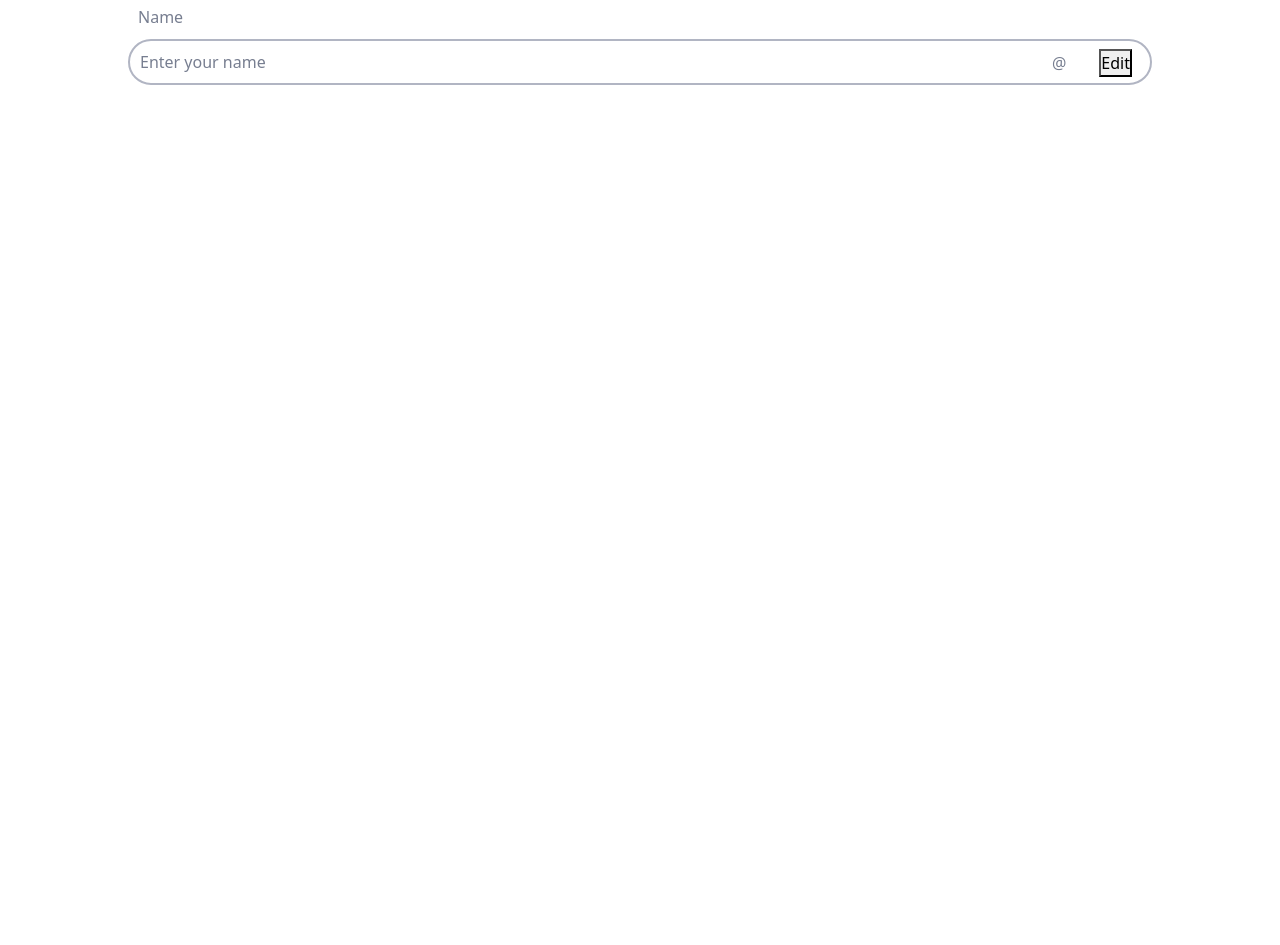
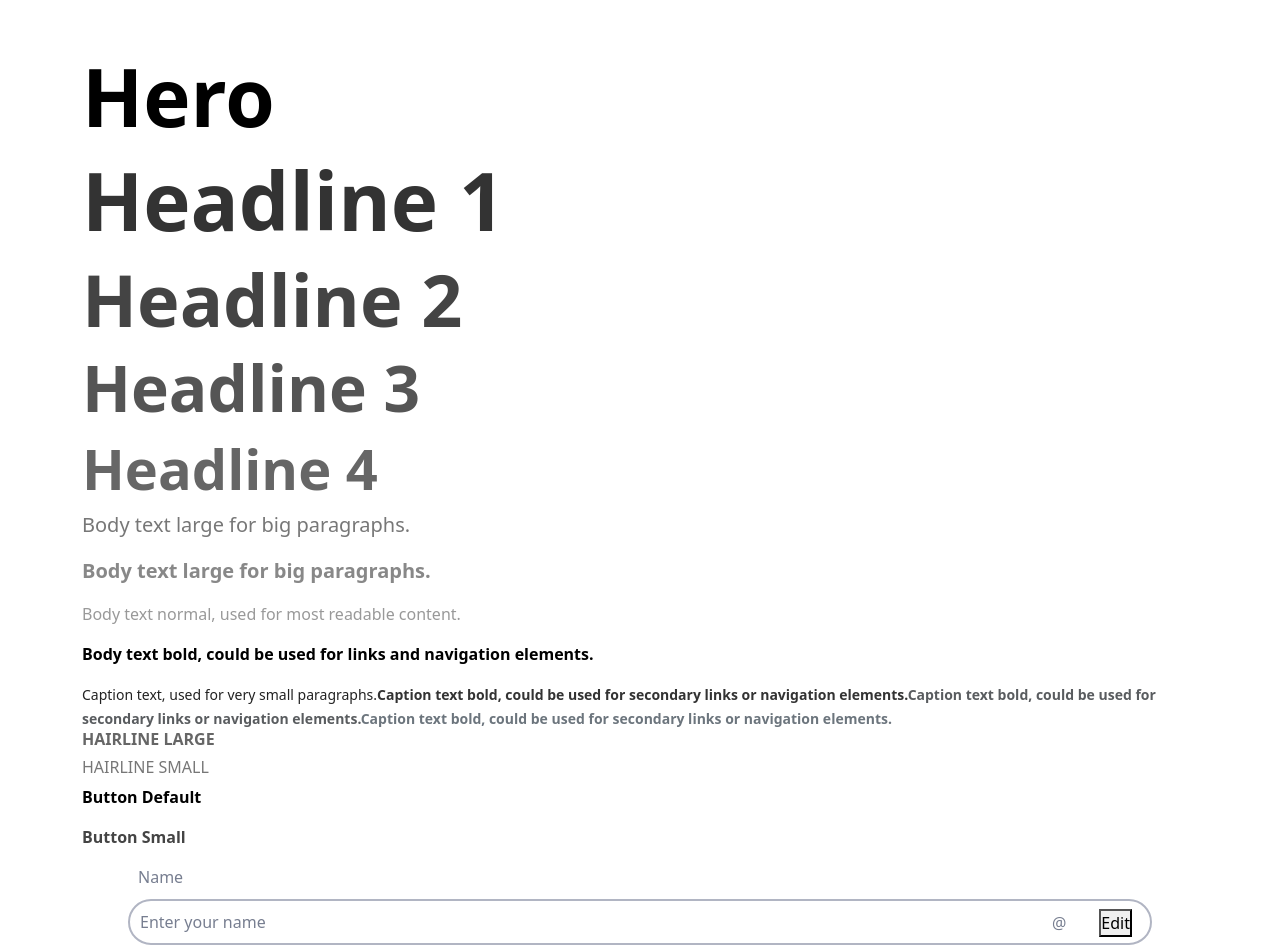
Before and after one commit to Areej-Farag/Fleet-Project, a React (Create React App) app in the folder FrontEnd/: page / in a window 1280 px wide. Before the commit the page ends 800 px from the top, so only its background shows below. Built offline with nearby package versions, Linux system fonts and the light colour scheme.

Commit message:
typography

```diff
--- a/FrontEnd/src/Components/Atoms/Typograph.jsx
+++ b/FrontEnd/src/Components/Atoms/Typograph.jsx
@@ -2,7 +2,7 @@
 import PropTypes from "prop-types";
 import "bootstrap/dist/css/bootstrap.min.css";
 
-const Typograph = ({ variant, children, bold, color, className }) => {
+const Typograph = ({ variant, children, className, color }) => {
   const variants = {
     h1: "h1 display-1",
     h2: "h2 display-2",
@@ -15,24 +15,15 @@
     small: "small",
     muted: "text-muted",
     blockquote: "blockquote",
-  };
-
-  const grayShades = {
-    dark: "#333333", // رمادي غامق جدًا
-    medium: "#777E90", // رمادي متوسط
-    light: "#B1B5C3", // رمادي فاتح
-    black: "#000000", // أسود
+    button: "btn",
   };
 
   const Tag = variant in variants ? variant : "p";
-  const textColor = grayShades[color] || color || "#000"; // الافتراضي أسود
-  const fontWeight = bold ? "bold" : "normal"; // تحديد الـ Bold
+  const styles = color ? { color } : {}; // تطبيق اللون إذا كان موجودًا
+  const classes = `${variants[variant]} ${className}`;
 
   return (
-    <Tag
-      className={`${variants[variant]} ${className}`}
-      style={{ color: textColor, fontWeight: fontWeight }}
-    >
+    <Tag className={classes} style={styles}>
       {children}
     </Tag>
   );
@@ -51,20 +42,17 @@
     "small",
     "muted",
     "blockquote",
+    "button",
   ]),
   children: PropTypes.node.isRequired,
-  color: PropTypes.oneOfType([
-    PropTypes.oneOf(["dark", "medium", "light", "black"]),
-    PropTypes.string, // لدعم إدخال ألوان مباشرة مثل HEX أو RGB
-  ]),
   className: PropTypes.string,
+  color: PropTypes.string, // تحديد اللون كـ prop اختيارية
 };
 
 Typograph.defaultProps = {
   variant: "p",
-  color: "black",
-  bold: false,
   className: "",
+  color: "", // افتراضيًا بدون لون
 };
 
 export default Typograph;
--- a/FrontEnd/src/index.js
+++ b/FrontEnd/src/index.js
@@ -1,13 +1,15 @@
-import React from 'react';
-import ReactDOM from 'react-dom/client';
-import './index.css';
-import reportWebVitals from './reportWebVitals';
+import React from "react";
+import ReactDOM from "react-dom/client";
+import "./index.css";
+import reportWebVitals from "./reportWebVitals";
 import "bootstrap/dist/css/bootstrap.min.css";
-import InputField from './Components/Atoms/InputField';
+import InputField from "./Components/Atoms/InputField";
+import App from "./App";
 
-const root = ReactDOM.createRoot(document.getElementById('root'));
+const root = ReactDOM.createRoot(document.getElementById("root"));
 root.render(
   <>
+    <App></App>
     <InputField
       labelTitle={"Name"}
       hasIcon={true}
@@ -17,7 +19,6 @@
       iconContent={"@"}
       buttonContent={"Edit"}
     />
-
   </>
 );
 
```
Lines whose indentation alone changed are shown as unchanged.
